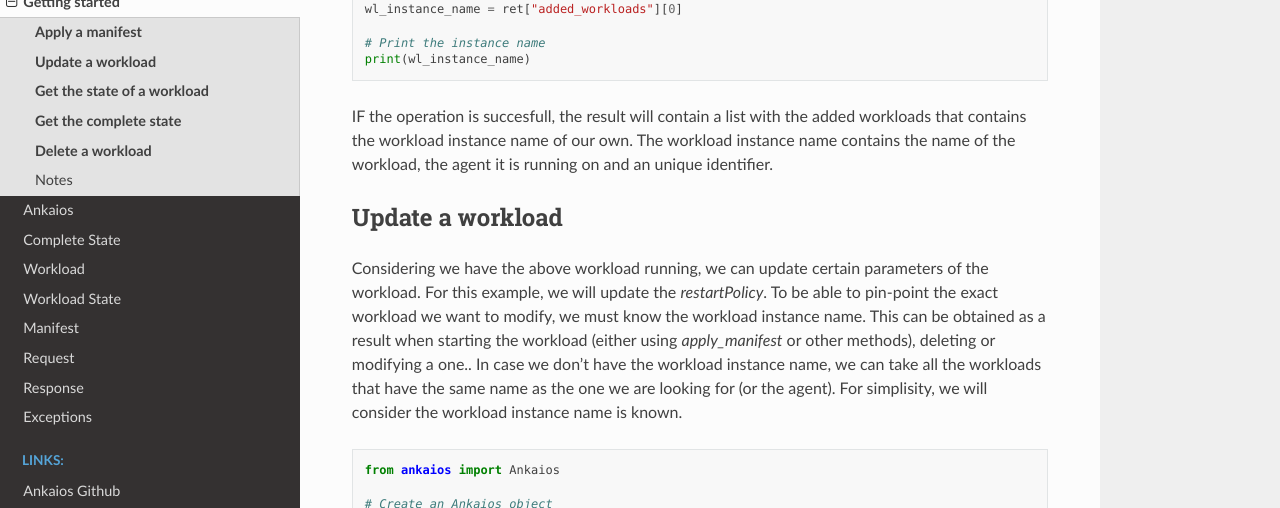
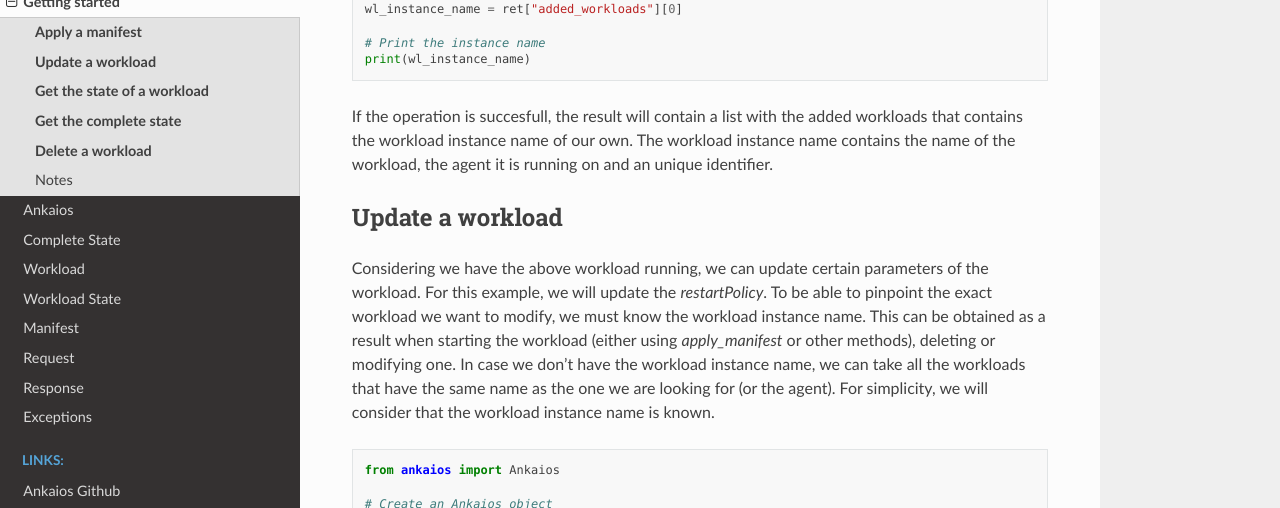
Before and after one commit to eclipse-ankaios/ank-sdk-python, a Sphinx documentation site: the page built from docs/source/getting_started.rst, in a window 1280 px wide and 1400 px high, scrolled down 1005 px. Shown: the part 151-659 px from the top of the window. Built offline with Sphinx 7.4.7 and the Read the Docs theme 3.1.0, drawn with Linux system fonts in a browser that asks for light colours; some of the changed text lies outside the part shown.

```diff
--- a/docs/source/getting_started.rst
+++ b/docs/source/getting_started.rst
@@ -57,16 +57,16 @@ The manifest can now be applied using the following code:
     # Print the instance name
     print(wl_instance_name)
 
-IF the operation is succesfull, the result will contain a list with the added workloads that contains the workload instance name of our own.
+If the operation is succesfull, the result will contain a list with the added workloads that contains the workload instance name of our own.
 The workload instance name contains the name of the workload, the agent it is running on and an unique identifier.
 
 **Update a workload**
 ---------------------
 
-Considering we have the above workload running, we can update certain parameters of the workload. For this example, we will update the `restartPolicy`. To be able to pin-point
+Considering we have the above workload running, we can update certain parameters of the workload. For this example, we will update the `restartPolicy`. To be able to pinpoint
 the exact workload we want to modify, we must know the workload instance name. This can be obtained as a result when starting the workload (either using `apply_manifest` or other methods),
-deleting or modifying a one.. In case we don't have the workload instance name, we can take all the workloads that have the same name as the one we are looking for (or the agent).
-For simplisity, we will consider the workload instance name is known.
+deleting or modifying one. In case we don't have the workload instance name, we can take all the workloads that have the same name as the one we are looking for (or the agent).
+For simplicity, we will consider that the workload instance name is known.
 
 .. code-block:: python
 
```
Also changed, not shown: other parts of docs/source/getting_started.rst (+8 -8 lines), 2 other files.
